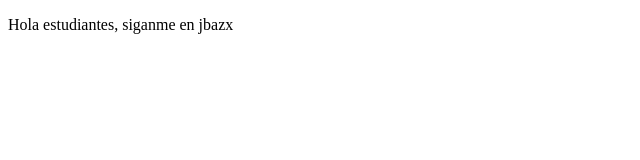
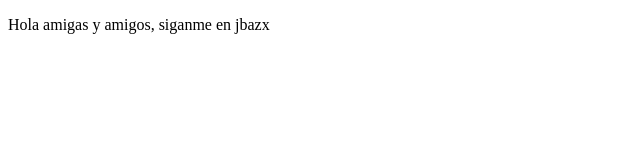
Before and after one commit to srsebas125/ProyectoDemoCursoPrework, a plain HTML site: page index.html in a window 1280 px wide. Shown: the full height of the page, 0-640 px from the left. Drawn offline with Linux system fonts and the light colour scheme.

Commit message:
cambios agregamos amigos y amigas

```diff
--- a/index.html
+++ b/index.html
@@ -8,7 +8,7 @@
 </head>
 <body>
     <p>
-    Hola estudiantes, siganme en jbazx
+    Hola amigas y amigos, siganme en jbazx
     </p>
 
 </body>
```
